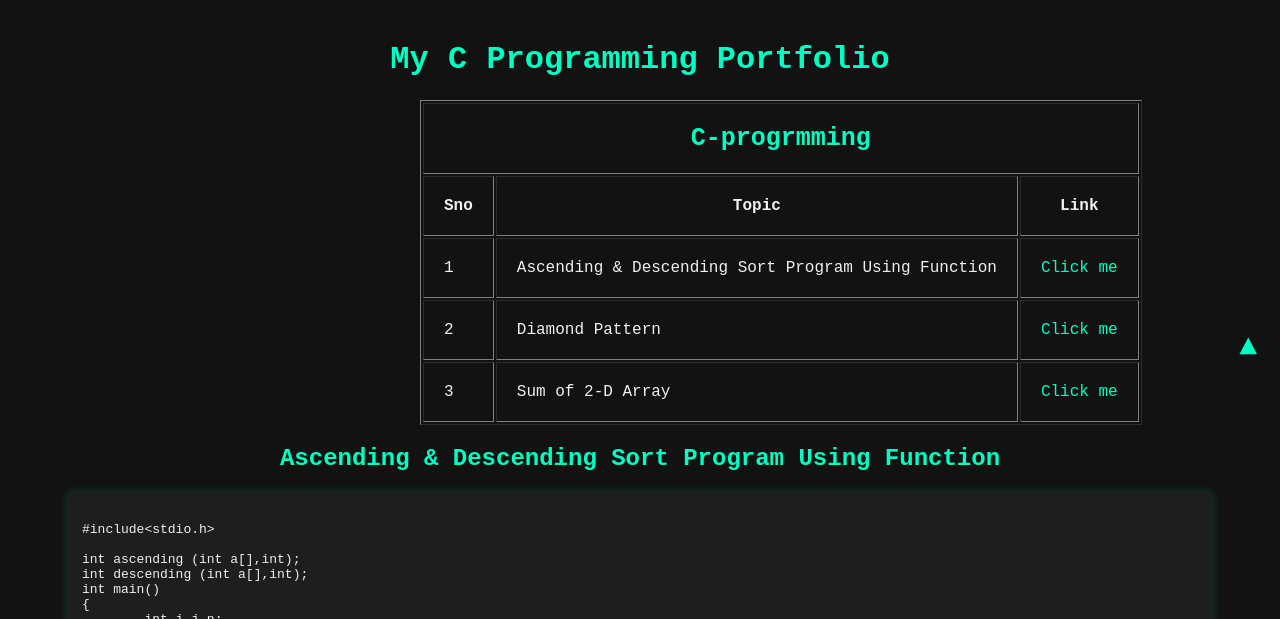
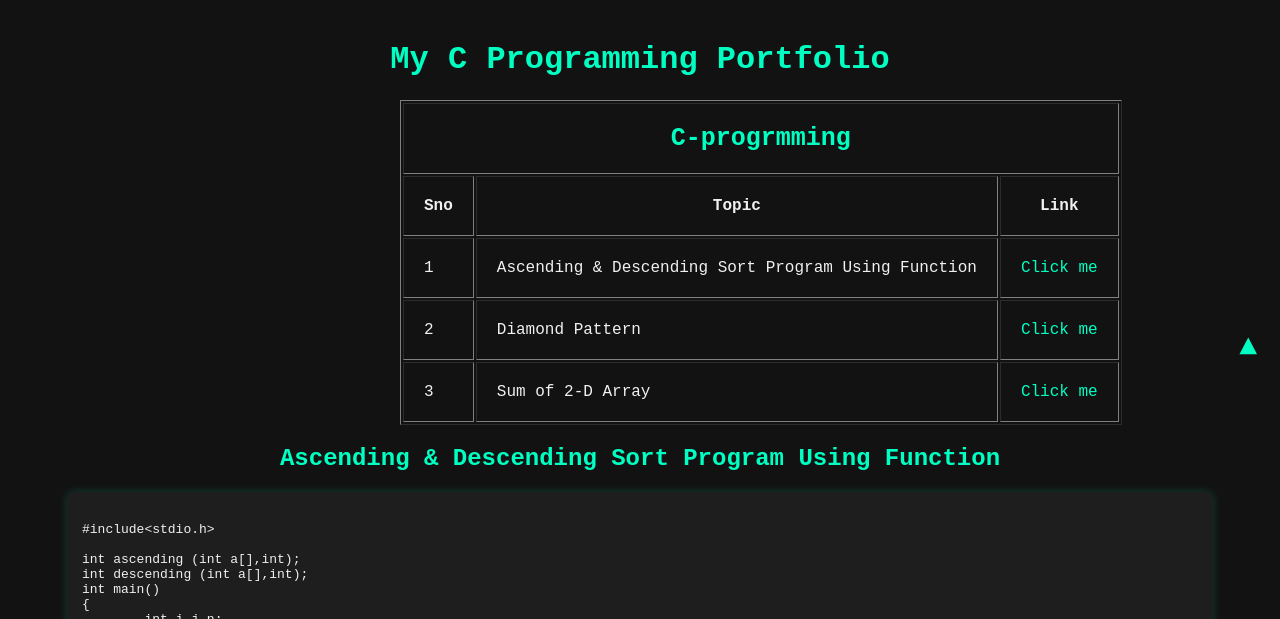
Before and after one commit to Icyshadow7/aashish-c-p, a plain HTML site: page index.html in a window 1280 px wide. Shown: the top 619 px of the page. Drawn offline with Linux system fonts and the light colour scheme.

Commit message:
Add files via upload

```diff
--- a/index.css
+++ b/index.css
@@ -101,5 +101,5 @@ padding: 20px;;
 
 
       table{
-      margin-left: 400px;
+      margin-left: 380px;
     }
```
Also changed, not shown: images/1.png.
